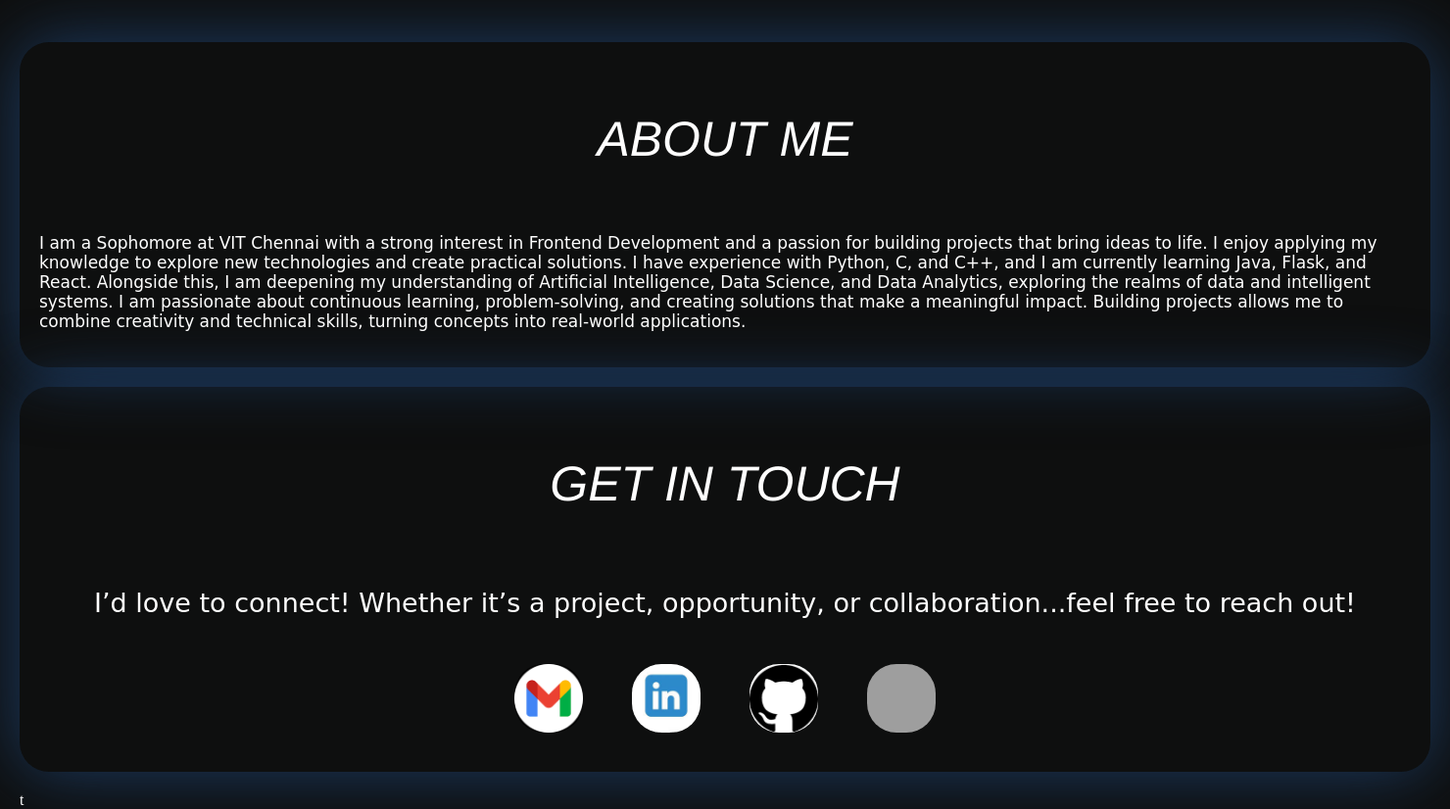
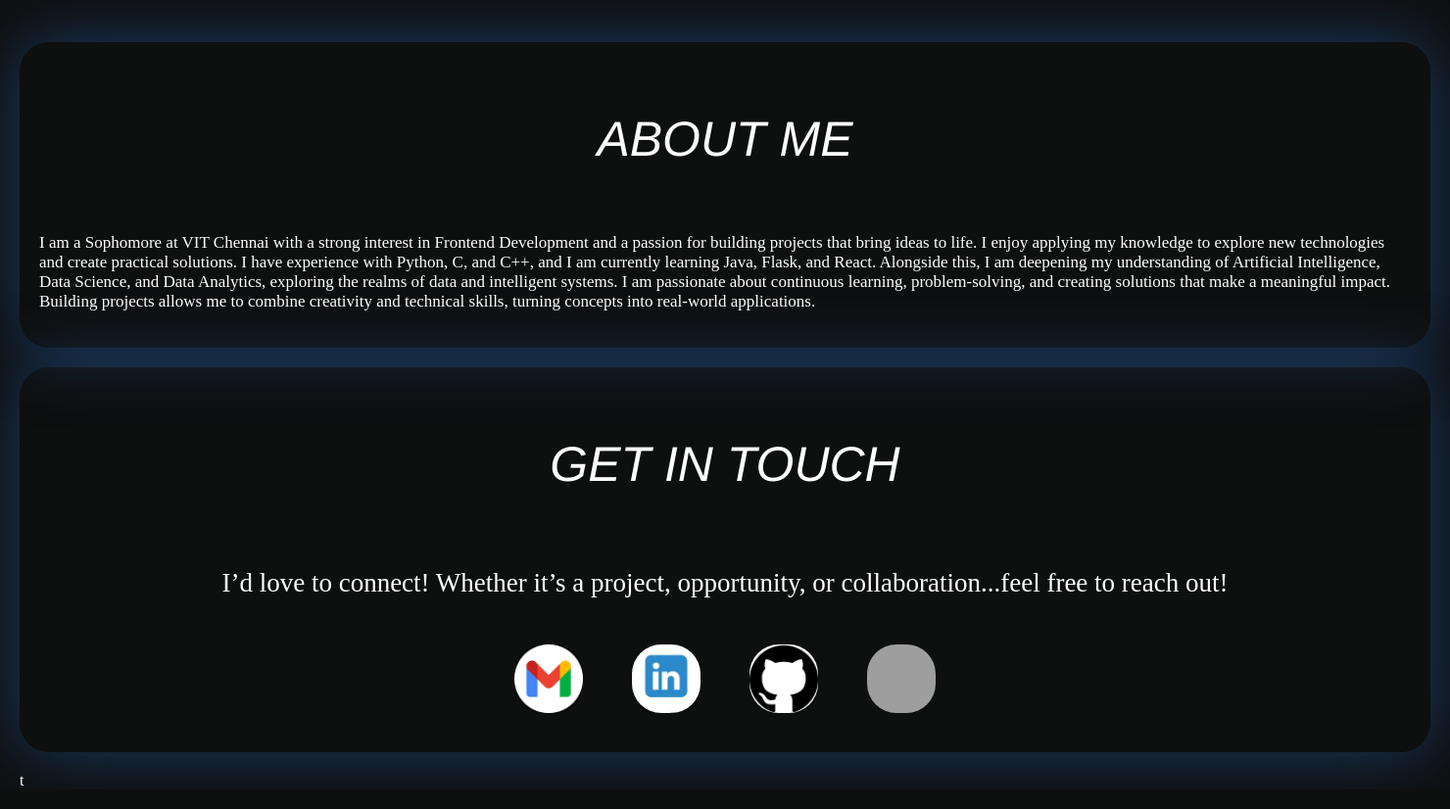
Before and after one commit to Divyapriya382006/Portfolio-Pal, a Flask app: page /index in a window 1480 px wide. Shown: the part 4382-5208 px from the top of the page at 98% size. After the commit the page ends 5185 px from the top, so only its background shows below. Run offline with Flask 3, Linux system fonts and the light colour scheme; the visitor is signed in with stand-in values (Sample User, id 1); data comes from the database, SQL or seed files in the repository; grey boxes are pictures that could not be loaded.

Commit message:
Update index.html

```diff
--- a/templates/index.html
+++ b/templates/index.html
@@ -108,12 +108,12 @@
 
         <div id="abtme" class="dispbox">
             <p class="disptitle">ABOUT ME</p>
-            <p style="font-size: 17px;font-family: cursive;">I am a Sophomore at VIT Chennai with a strong interest in Frontend Development and a passion for building projects that bring ideas to life. I enjoy applying my knowledge to explore new technologies and create practical solutions. I have experience with Python, C, and C++, and I am currently learning Java, Flask, and React. Alongside this, I am deepening my understanding of Artificial Intelligence, Data Science, and Data Analytics, exploring the realms of data and intelligent systems. I am passionate about continuous learning, problem-solving, and creating solutions that make a meaningful impact. Building projects allows me to combine creativity and technical skills, turning concepts into real-world applications.</p>
+            <p style="font-size: 17px;">I am a Sophomore at VIT Chennai with a strong interest in Frontend Development and a passion for building projects that bring ideas to life. I enjoy applying my knowledge to explore new technologies and create practical solutions. I have experience with Python, C, and C++, and I am currently learning Java, Flask, and React. Alongside this, I am deepening my understanding of Artificial Intelligence, Data Science, and Data Analytics, exploring the realms of data and intelligent systems. I am passionate about continuous learning, problem-solving, and creating solutions that make a meaningful impact. Building projects allows me to combine creativity and technical skills, turning concepts into real-world applications.</p>
         </div>
 
 <div id="dispcontactt" class="dispbox">
 <h3 class="disptitle">GET IN TOUCH</h3>
-<p style="font-size: 27px;text-align: center; font-family: cursive;">I’d love to connect! Whether it’s a project, opportunity, or collaboration...feel free to reach out!</p>
+<p style="font-size: 27px;text-align: center;">I’d love to connect! Whether it’s a project, opportunity, or collaboration...feel free to reach out!</p>
 <div class="logos">
 <!-- <a href="9841576796">
     <img src="{{ url_for('static', filename='images/phone.png') }}">
```
